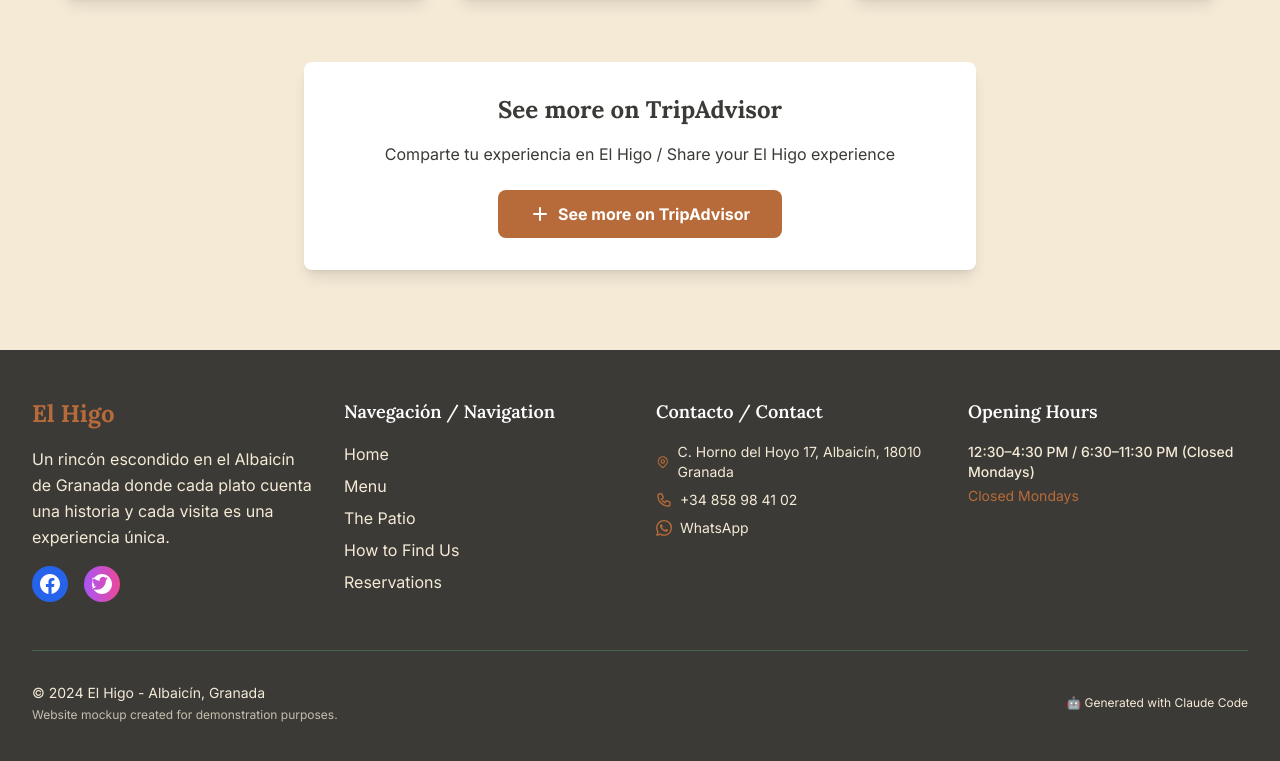
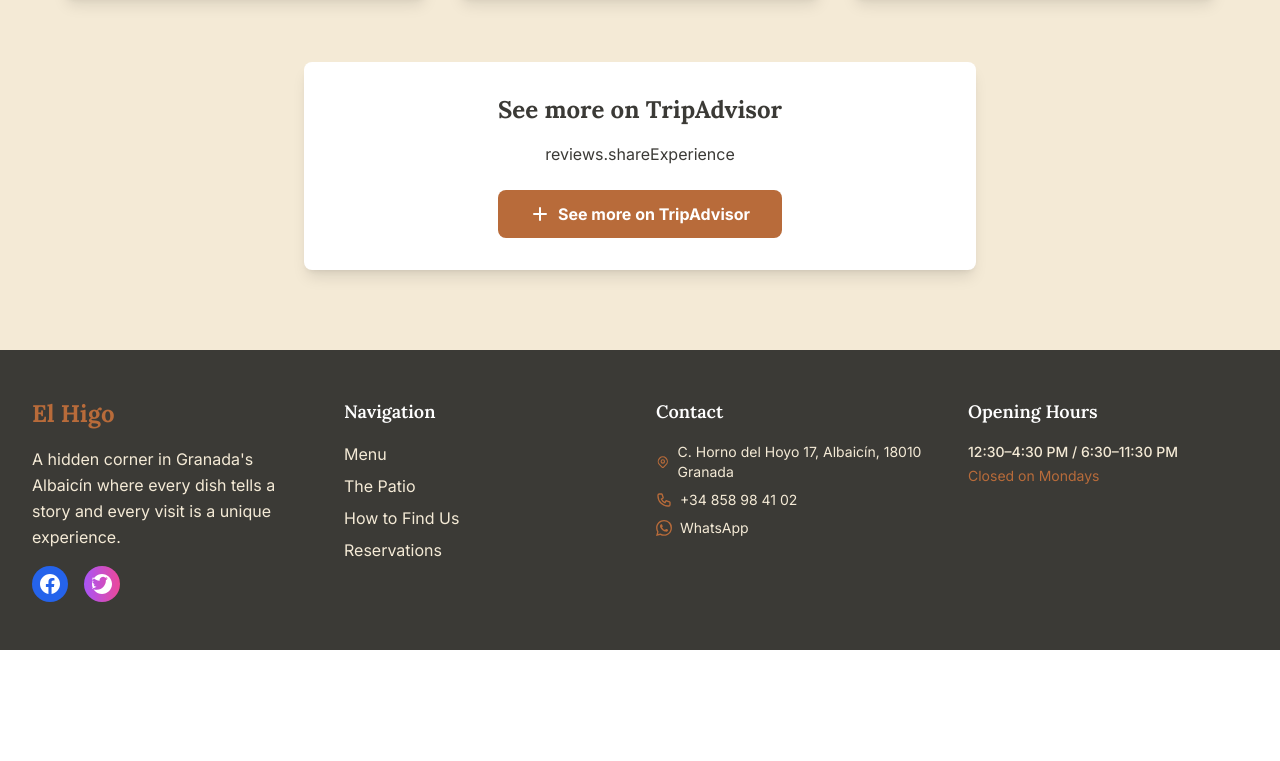
Before and after one commit to mitoperni/el-higo-web, a React (Vite) app: page / in a window 1280 px wide. Shown: the part 1379-2140 px from the top of the page. After the commit the page ends 2029 px from the top, so only its background shows below. Built offline with nearby package versions, Linux system fonts and the light colour scheme.

Commit message:
Last changes after user review

```diff
--- a/src/components/features/Contact.jsx
+++ b/src/components/features/Contact.jsx
@@ -20,7 +20,7 @@
           <div className="space-y-8">
             <div>
               <h2 className="text-2xl font-display font-bold text-dark-text mb-6">
-                Información de contacto / Contact Information
+                {t('contact.informationTitle')}
               </h2>
 
               <div className="space-y-4">
@@ -30,7 +30,7 @@
                     <path strokeLinecap="round" strokeLinejoin="round" strokeWidth={2} d="M15 11a3 3 0 11-6 0 3 3 0 016 0z" />
                   </svg>
                   <div>
-                    <h3 className="font-display font-semibold text-dark-text">Dirección / Address</h3>
+                    <h3 className="font-display font-semibold text-dark-text">{t('contact.addressLabel')}</h3>
                     <p className="text-dark-text font-body">
                       {t('contact.address')}<br />
                       {t('contact.city')}
@@ -43,7 +43,7 @@
                     <path strokeLinecap="round" strokeLinejoin="round" strokeWidth={2} d="M3 5a2 2 0 012-2h3.28a1 1 0 01.948.684l1.498 4.493a1 1 0 01-.502 1.21l-2.257 1.13a11.042 11.042 0 005.516 5.516l1.13-2.257a1 1 0 011.21-.502l4.493 1.498a1 1 0 01.684.949V19a2 2 0 01-2 2h-1C9.716 21 3 14.284 3 6V5z" />
                   </svg>
                   <div>
-                    <h3 className="font-display font-semibold text-dark-text">Teléfono / Phone</h3>
+                    <h3 className="font-display font-semibold text-dark-text">{t('contact.phoneLabel')}</h3>
                     <p className="text-dark-text font-body">
                       <a href="tel:+34858984102" className="hover:text-terracotta transition-colors">
                         {t('contact.phone')}
@@ -57,7 +57,7 @@
                     <path d="M17.472 14.382c-.297-.149-1.758-.867-2.03-.967-.273-.099-.471-.148-.67.15-.197.297-.767.966-.94 1.164-.173.199-.347.223-.644.075-.297-.15-1.255-.463-2.39-1.475-.883-.788-1.48-1.761-1.653-2.059-.173-.297-.018-.458.13-.606.134-.133.298-.347.446-.52.149-.174.198-.298.298-.497.099-.198.05-.371-.025-.52-.075-.149-.669-1.612-.916-2.207-.242-.579-.487-.5-.669-.51-.173-.008-.371-.01-.57-.01-.198 0-.52.074-.792.372-.272.297-1.04 1.016-1.04 2.479 0 1.462 1.065 2.875 1.213 3.074.149.198 2.096 3.2 5.077 4.487.709.306 1.262.489 1.694.625.712.227 1.36.195 1.871.118.571-.085 1.758-.719 2.006-1.413.248-.694.248-1.289.173-1.413-.074-.124-.272-.198-.57-.347m-5.421 7.403h-.004a9.87 9.87 0 01-5.031-1.378l-.361-.214-3.741.982.998-3.648-.235-.374a9.86 9.86 0 01-1.51-5.26c.001-5.45 4.436-9.884 9.888-9.884 2.64 0 5.122 1.03 6.988 2.898a9.825 9.825 0 012.893 6.994c-.003 5.45-4.437 9.884-9.885 9.884m8.413-18.297A11.815 11.815 0 0012.05 0C5.495 0 .16 5.335.157 11.892c0 2.096.547 4.142 1.588 5.945L.057 24l6.305-1.654a11.882 11.882 0 005.683 1.448h.005c6.554 0 11.890-5.335 11.893-11.893A11.821 11.821 0 0020.885 3.309"/>
                   </svg>
                   <div>
-                    <h3 className="font-display font-semibold text-dark-text">WhatsApp</h3>
+                    <h3 className="font-display font-semibold text-dark-text">{t('contact.whatsappLabel')}</h3>
                     <p className="text-dark-text font-body">
                       <a href={`https://wa.me/34858984102`} className="hover:text-terracotta transition-colors">
                         {t('contact.phone')}
@@ -113,7 +113,7 @@
           <div>
             <div className="bg-cream rounded-lg p-8">
               <h2 className="text-2xl font-display font-bold text-dark-text mb-6">
-                Ubicación / Location
+                {t('contact.locationTitle')}
               </h2>
               <div className="bg-gray-100 rounded-lg overflow-hidden shadow-inner">
                 <iframe
@@ -137,7 +137,7 @@
                   <svg className="w-4 h-4 mr-1" fill="none" stroke="currentColor" viewBox="0 0 24 24">
                     <path strokeLinecap="round" strokeLinejoin="round" strokeWidth={2} d="M10 6H6a2 2 0 00-2 2v10a2 2 0 002 2h10a2 2 0 002-2v-4M14 4h6m0 0v6m0-6L10 14" />
                   </svg>
-                  Abrir en Google Maps / Open in Google Maps
+                  {t('contact.openInMaps')}
                 </a>
               </div>
             </div>
@@ -147,7 +147,7 @@
         <div className="text-center mt-16">
           <div className="bg-terracotta text-white rounded-lg p-8 max-w-2xl mx-auto">
             <h3 className="text-2xl font-display font-bold mb-4">
-              ¿Vienes a visitarnos? / Coming to visit us?
+              {t('contact.visitUsTitle')}
             </h3>
             <p className="font-body mb-6">
               {t('reservations.note')}
@@ -171,7 +171,7 @@
                 <svg className="w-5 h-5 mr-2" fill="none" stroke="currentColor" viewBox="0 0 24 24">
                   <path strokeLinecap="round" strokeLinejoin="round" strokeWidth={2} d="M3 5a2 2 0 012-2h3.28a1 1 0 01.948.684l1.498 4.493a1 1 0 01-.502 1.21l-2.257 1.13a11.042 11.042 0 005.516 5.516l1.13-2.257a1 1 0 011.21-.502l4.493 1.498a1 1 0 01.684.949V19a2 2 0 01-2 2h-1C9.716 21 3 14.284 3 6V5z" />
                 </svg>
-                Llamar / Call
+                {t('contact.call')}
               </a>
             </div>
           </div>
--- a/src/components/features/Menu.jsx
+++ b/src/components/features/Menu.jsx
@@ -131,13 +131,13 @@
               href={`https://wa.me/34858984102?text=${encodeURIComponent(
                 t("reservations.note", { ns: "common" })
               )}`}
-              className="inline-flex items-center bg-terracotta hover:bg-green-leaf text-white font-body font-bold py-3 px-8 rounded-lg transition-colors duration-300 mr-4"
+              className="inline-flex items-center  bg-green-leaf hover:bg-terracotta text-white font-body font-bold py-3 px-8 rounded-lg transition-colors duration-300 mr-4"
             >
               {t("reservations.whatsapp", { ns: "common" })}
             </a>
             <a
               href="#"
-              className="inline-flex items-center bg-green-leaf hover:bg-terracotta text-white font-body font-bold py-3 px-8 rounded-lg transition-colors duration-300"
+              className="inline-flex items-center bg-terracotta hover:bg-green-leaf text-white font-body font-bold py-3 px-8 mt-4 md:mt-0 rounded-lg transition-colors duration-300"
             >
               {t("reserve_button", { ns: "menu" })}
             </a>
--- a/src/components/features/Reviews.jsx
+++ b/src/components/features/Reviews.jsx
@@ -26,8 +26,8 @@
         {review.name ? review.name.charAt(0) : 'A'}
       </div>
       <div className="ml-4">
-        <h3 className="font-display font-semibold text-dark-text">{review.name || 'Anonymous'}</h3>
-        <p className="text-sm text-dark-text opacity-70 font-body">{review.date || 'Recent'}</p>
+        <h3 className="font-display font-semibold text-dark-text">{review.name || t('reviews.anonymous')}</h3>
+        <p className="text-sm text-dark-text opacity-70 font-body">{review.date || t('reviews.recent')}</p>
       </div>
     </div>
 
@@ -113,7 +113,7 @@
               {t('reviews.tripadvisor')}
             </h3>
             <p className="text-dark-text mb-6 font-body">
-              Comparte tu experiencia en El Higo / Share your El Higo experience
+              {t('reviews.shareExperience')}
             </p>
             <a
               href="https://www.tripadvisor.com/UserReviewEdit-g187441-d123456-El_Higo-Granada.html"
--- a/src/components/layout/Footer.jsx
+++ b/src/components/layout/Footer.jsx
@@ -3,13 +3,6 @@
 
 const Footer = () => {
   const { t } = useTranslation();
-
-  const scrollToSection = (sectionId) => {
-    const element = document.getElementById(sectionId);
-    if (element) {
-      element.scrollIntoView({ behavior: 'smooth' });
-    }
-  };
 
   return (
     <footer className="bg-dark-text text-white">
@@ -18,7 +11,7 @@
           <div className="col-span-1 md:col-span-2 lg:col-span-1">
             <h3 className="text-2xl font-display font-bold text-terracotta mb-4">{t('footer.brand')}</h3>
             <p className="text-cream mb-4 font-body leading-relaxed">
-              Un rincón escondido en el Albaicín de Granada donde cada plato cuenta una historia y cada visita es una experiencia única.
+              {t('footer.description')}
             </p>
             <div className="flex space-x-4">
               <a
@@ -45,16 +38,8 @@
           </div>
 
           <div>
-            <h4 className="text-lg font-display font-semibold text-white mb-4">Navegación / Navigation</h4>
+            <h4 className="text-lg font-display font-semibold text-white mb-4">{t('footer.navigation')}</h4>
             <ul className="space-y-2 font-body">
-              <li>
-                <LanguageLink
-                  to="/"
-                  className="text-cream hover:text-terracotta transition-colors duration-300"
-                >
-                  {t('navbar.home')}
-                </LanguageLink>
-              </li>
               <li>
                 <LanguageLink
                   to="/carta"
@@ -91,7 +76,7 @@
           </div>
 
           <div>
-            <h4 className="text-lg font-display font-semibold text-white mb-4">Contacto / Contact</h4>
+            <h4 className="text-lg font-display font-semibold text-white mb-4">{t('footer.contactSection')}</h4>
             <div className="space-y-2 text-cream font-body">
               <p className="flex items-center">
                 <svg className="w-4 h-4 mr-2 text-terracotta" fill="none" stroke="currentColor" viewBox="0 0 24 24">
@@ -115,7 +100,7 @@
                   <path d="M17.472 14.382c-.297-.149-1.758-.867-2.03-.967-.273-.099-.471-.148-.67.15-.197.297-.767.966-.94 1.164-.173.199-.347.223-.644.075-.297-.15-1.255-.463-2.39-1.475-.883-.788-1.48-1.761-1.653-2.059-.173-.297-.018-.458.13-.606.134-.133.298-.347.446-.52.149-.174.198-.298.298-.497.099-.198.05-.371-.025-.52-.075-.149-.669-1.612-.916-2.207-.242-.579-.487-.5-.669-.51-.173-.008-.371-.01-.57-.01-.198 0-.52.074-.792.372-.272.297-1.04 1.016-1.04 2.479 0 1.462 1.065 2.875 1.213 3.074.149.198 2.096 3.2 5.077 4.487.709.306 1.262.489 1.694.625.712.227 1.36.195 1.871.118.571-.085 1.758-.719 2.006-1.413.248-.694.248-1.289.173-1.413-.074-.124-.272-.198-.57-.347m-5.421 7.403h-.004a9.87 9.87 0 01-5.031-1.378l-.361-.214-3.741.982.998-3.648-.235-.374a9.86 9.86 0 01-1.51-5.26c.001-5.45 4.436-9.884 9.888-9.884 2.64 0 5.122 1.03 6.988 2.898a9.825 9.825 0 012.893 6.994c-.003 5.45-4.437 9.884-9.885 9.884m8.413-18.297A11.815 11.815 0 0012.05 0C5.495 0 .16 5.335.157 11.892c0 2.096.547 4.142 1.588 5.945L.057 24l6.305-1.654a11.882 11.882 0 005.683 1.448h.005c6.554 0 11.890-5.335 11.893-11.893A11.821 11.821 0 0020.885 3.309"/>
                 </svg>
                 <a href={`https://wa.me/34858984102`} className="hover:text-terracotta transition-colors text-sm">
-                  WhatsApp
+                  {t('footer.whatsapp')}
                 </a>
               </p>
             </div>
@@ -129,20 +114,6 @@
             </div>
           </div>
         </div>
-
-        <div className="border-t border-green-leaf mt-12 pt-8">
-          <div className="flex flex-col md:flex-row justify-between items-center">
-            <div className="text-cream text-sm mb-4 md:mb-0 font-body">
-              <p>© 2024 {t('footer.brand')} - {t('footer.location')}</p>
-              <p className="text-xs mt-1 opacity-75">{t('footer.disclaimer')}</p>
-            </div>
-            <div className="flex flex-col md:flex-row space-y-2 md:space-y-0 md:space-x-6 text-sm text-cream font-body">
-              <p className="text-xs">
-                🤖 Generated with <a href="https://claude.ai/code" className="hover:text-terracotta transition-colors" target="_blank" rel="noopener noreferrer">Claude Code</a>
-              </p>
-            </div>
-          </div>
-        </div>
       </div>
     </footer>
   );
--- a/src/components/layout/Navbar.jsx
+++ b/src/components/layout/Navbar.jsx
@@ -15,17 +15,17 @@
   const languages = [
     {
       code: 'es',
-      name: 'Español',
+      name: t('languageSelector.spanish.name'),
       flag: '🇪🇸',
-      nativeName: 'Español',
-      description: 'Cambiar a español'
+      nativeName: t('languageSelector.spanish.name'),
+      description: t('languageSelector.spanish.description')
     },
     {
       code: 'en',
-      name: 'English',
+      name: t('languageSelector.english.name'),
       flag: '🇺🇸',
-      nativeName: 'English',
-      description: 'Switch to English'
+      nativeName: t('languageSelector.english.name'),
+      description: t('languageSelector.english.description')
     }
   ];
 
@@ -133,7 +133,7 @@
             <button
               onClick={() => setIsLanguageOpen(!isLanguageOpen)}
               className="flex items-center gap-3 bg-gradient-to-r from-white to-cream border-2 border-terracotta/30 text-terracotta hover:border-terracotta hover:shadow-lg px-4 py-2.5 rounded-xl text-sm font-medium transition-all duration-300 group backdrop-blur-sm"
-              aria-label="Selector de idioma"
+              aria-label={t('languageSelector.ariaLabel')}
             >
               <div className="flex items-center gap-2">
                 <span className="text-lg transform group-hover:scale-110 transition-transform duration-200">
--- a/src/components/ui/ImageModal.jsx
+++ b/src/components/ui/ImageModal.jsx
@@ -1,6 +1,8 @@
 import { useEffect } from "react";
+import { useTranslation } from 'react-i18next';
 
 const ImageModal = ({ isOpen, onClose, imageSrc, imageAlt, images, currentIndex, onNavigate }) => {
+  const { t } = useTranslation();
   useEffect(() => {
     const handleKeyDown = (event) => {
       if (event.key === "Escape") {
@@ -31,7 +33,7 @@
       <button
         onClick={onClose}
         className="absolute top-4 right-4 text-white hover:text-gray-300 transition-colors z-10"
-        aria-label="Cerrar modal"
+        aria-label={t('imageModal.closeButton')}
       >
         <svg className="w-8 h-8" fill="none" stroke="currentColor" viewBox="0 0 24 24">
           <path strokeLinecap="round" strokeLinejoin="round" strokeWidth={2} d="M6 18L18 6M6 6l12 12" />
@@ -45,7 +47,7 @@
             <button
               onClick={() => onNavigate(currentIndex - 1)}
               className="absolute left-4 top-1/2 transform -translate-y-1/2 text-white hover:text-gray-300 transition-colors z-10"
-              aria-label="Imagen anterior"
+              aria-label={t('imageModal.previousButton')}
             >
               <svg className="w-10 h-10" fill="none" stroke="currentColor" viewBox="0 0 24 24">
                 <path strokeLinecap="round" strokeLinejoin="round" strokeWidth={2} d="M15 19l-7-7 7-7" />
@@ -57,7 +59,7 @@
             <button
               onClick={() => onNavigate(currentIndex + 1)}
               className="absolute right-4 top-1/2 transform -translate-y-1/2 text-white hover:text-gray-300 transition-colors z-10"
-              aria-label="Imagen siguiente"
+              aria-label={t('imageModal.nextButton')}
             >
               <svg className="w-10 h-10" fill="none" stroke="currentColor" viewBox="0 0 24 24">
                 <path strokeLinecap="round" strokeLinejoin="round" strokeWidth={2} d="M9 5l7 7-7 7" />
--- a/src/i18n/locales/en/common.json
+++ b/src/i18n/locales/en/common.json
@@ -62,8 +62,12 @@
     "subtitle": "We recommend booking for dinner",
     "whatsapp": "Book via WhatsApp",
     "thefork": "Book with TheFork",
+    "whatsappTitle": "WhatsApp",
+    "theforkTitle": "TheFork",
     "phone": "+34 858 98 41 02",
-    "note": "For an optimal experience, we recommend making your reservation in advance."
+    "note": "For an optimal experience, we recommend making your reservation in advance.",
+    "whatsappMessage": "Hello! I would like to make a reservation at El Higo. Thank you!",
+    "comingSoon": "Coming soon"
   },
   "reviews": {
     "title": "Reviews",
@@ -98,14 +102,43 @@
     "address": "C. Horno del Hoyo 17, Albaicín",
     "city": "18010 Granada",
     "phone": "+34 858 98 41 02",
+    "phoneLabel": "Phone",
+    "locationLabel": "Location",
+    "addressLabel": "Address",
+    "whatsappLabel": "WhatsApp",
+    "informationTitle": "Contact Information",
+    "locationTitle": "Location",
+    "visitUsTitle": "Coming to visit us?",
+    "openInMaps": "Open in Google Maps",
+    "call": "Call",
     "hours": "Opening Hours",
     "hoursDetail": "12:30–4:30 PM / 6:30–11:30 PM",
-    "closed": "Closed Mondays",
+    "closed": "Closed on Mondays",
     "socialMedia": "Follow us on social media"
+  },
+  "imageModal": {
+    "closeButton": "Close modal",
+    "previousButton": "Previous image",
+    "nextButton": "Next image"
+  },
+  "languageSelector": {
+    "ariaLabel": "Language selector",
+    "spanish": {
+      "name": "Español",
+      "description": "Switch to Spanish"
+    },
+    "english": {
+      "name": "English",
+      "description": "Switch to English"
+    }
   },
   "footer": {
     "brand": "El Higo",
-    "hours": "12:30–4:30 PM / 6:30–11:30 PM (Closed Mondays)",
+    "description": "A hidden corner in Granada's Albaicín where every dish tells a story and every visit is a unique experience.",
+    "navigation": "Navigation",
+    "contactSection": "Contact",
+    "whatsapp": "WhatsApp",
+    "hours": "12:30–4:30 PM / 6:30–11:30 PM",
     "followUs": "Follow us",
     "location": "Albaicín, Granada",
     "disclaimer": "Website mockup created for demonstration purposes."
--- a/src/i18n/locales/en/reviews.json
+++ b/src/i18n/locales/en/reviews.json
@@ -1,4 +1,7 @@
 {
+  "shareExperience": "Share your El Higo experience",
+  "anonymous": "Anonymous",
+  "recent": "Recent",
   "reviews": [
     {
       "name": "María González",
--- a/src/i18n/locales/es/common.json
+++ b/src/i18n/locales/es/common.json
@@ -62,8 +62,12 @@
     "subtitle": "Recomendamos reservar para cenas",
     "whatsapp": "Reservar por WhatsApp",
     "thefork": "Reservar con TheFork",
+    "whatsappTitle": "WhatsApp",
+    "theforkTitle": "TheFork",
     "phone": "+34 858 98 41 02",
-    "note": "Para una experiencia óptima, te recomendamos hacer tu reserva con antelación."
+    "note": "Para una experiencia óptima, te recomendamos hacer tu reserva con antelación.",
+    "whatsappMessage": "Hola! Me gustaría hacer una reserva en El Higo. Gracias!",
+    "comingSoon": "Próximamente disponible"
   },
   "reviews": {
     "title": "Opiniones",
@@ -98,14 +102,43 @@
     "address": "C. Horno del Hoyo 17, Albaicín",
     "city": "18010 Granada",
     "phone": "+34 858 98 41 02",
+    "phoneLabel": "Teléfono",
+    "locationLabel": "Ubicación",
+    "addressLabel": "Dirección",
+    "whatsappLabel": "WhatsApp",
+    "informationTitle": "Información de contacto",
+    "locationTitle": "Ubicación",
+    "visitUsTitle": "¿Vienes a visitarnos?",
+    "openInMaps": "Abrir en Google Maps",
+    "call": "Llamar",
     "hours": "Horarios",
     "hoursDetail": "12:30–16:30 / 18:30–23:30",
     "closed": "Cerrado los lunes",
     "socialMedia": "Síguenos en redes sociales"
   },
+  "imageModal": {
+    "closeButton": "Cerrar modal",
+    "previousButton": "Imagen anterior",
+    "nextButton": "Imagen siguiente"
+  },
+  "languageSelector": {
+    "ariaLabel": "Selector de idioma",
+    "spanish": {
+      "name": "Español",
+      "description": "Cambiar a español"
+    },
+    "english": {
+      "name": "English",
+      "description": "Cambiar a inglés"
+    }
+  },
   "footer": {
     "brand": "El Higo",
-    "hours": "12:30–16:30 / 18:30–23:30 (Cerrado lunes)",
+    "description": "Un rincón escondido en el Albaicín de Granada donde cada plato cuenta una historia y cada visita es una experiencia única.",
+    "navigation": "Navegación",
+    "contactSection": "Contacto",
+    "whatsapp": "WhatsApp",
+    "hours": "12:30–16:30 / 18:30–23:30",
     "followUs": "Síguenos",
     "location": "Albaicín, Granada",
     "disclaimer": "Website creado con fines demostrativos."
--- a/src/i18n/locales/es/reviews.json
+++ b/src/i18n/locales/es/reviews.json
@@ -1,4 +1,7 @@
 {
+  "shareExperience": "Comparte tu experiencia en El Higo",
+  "anonymous": "Anónimo",
+  "recent": "Reciente",
   "reviews": [
     {
       "name": "María González",
```
Also changed, not shown: src/components/features/Reservations.jsx (+6 -8 lines), src/pages/ThePatioPage.jsx (+15 -5 lines).
